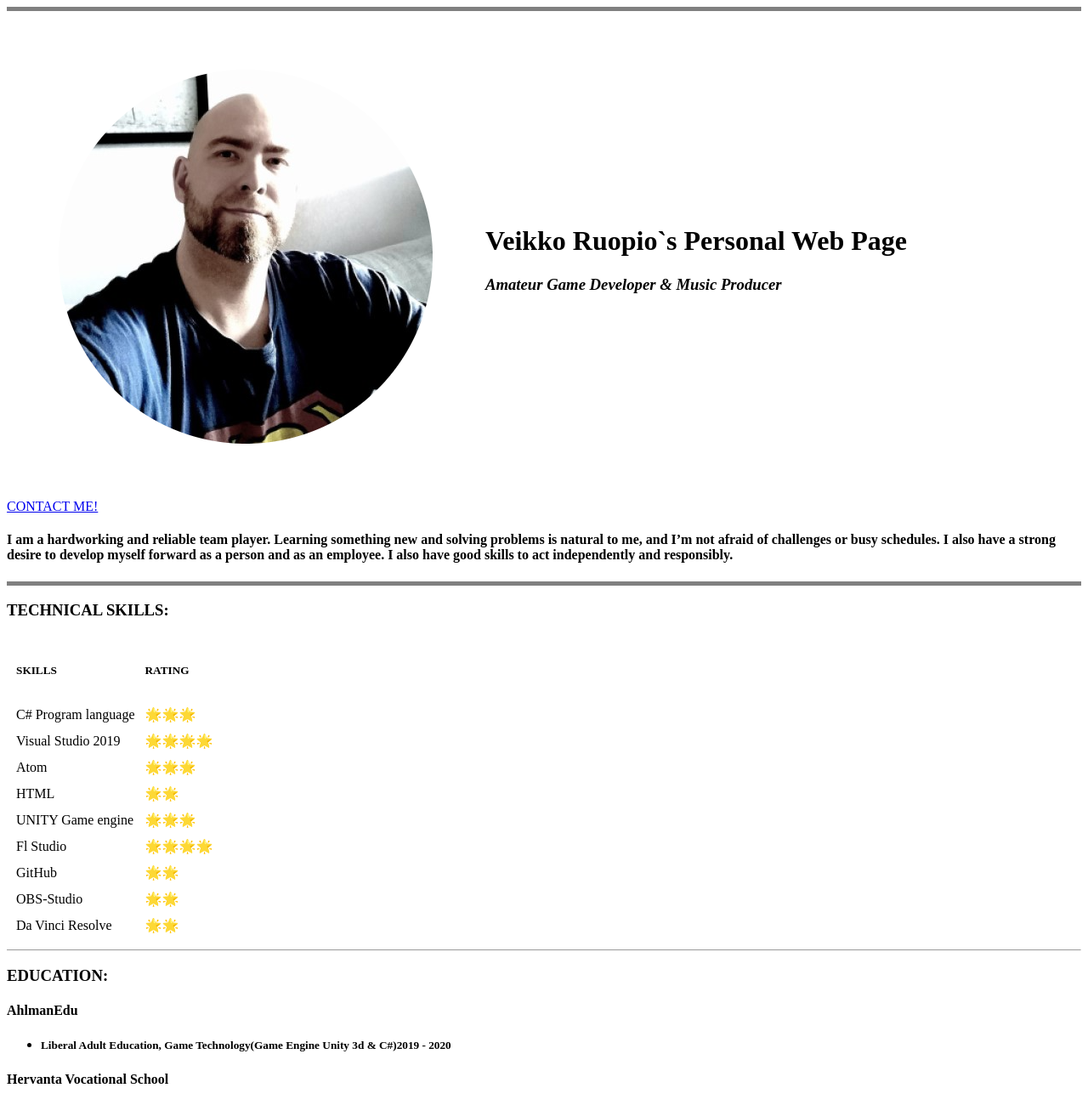
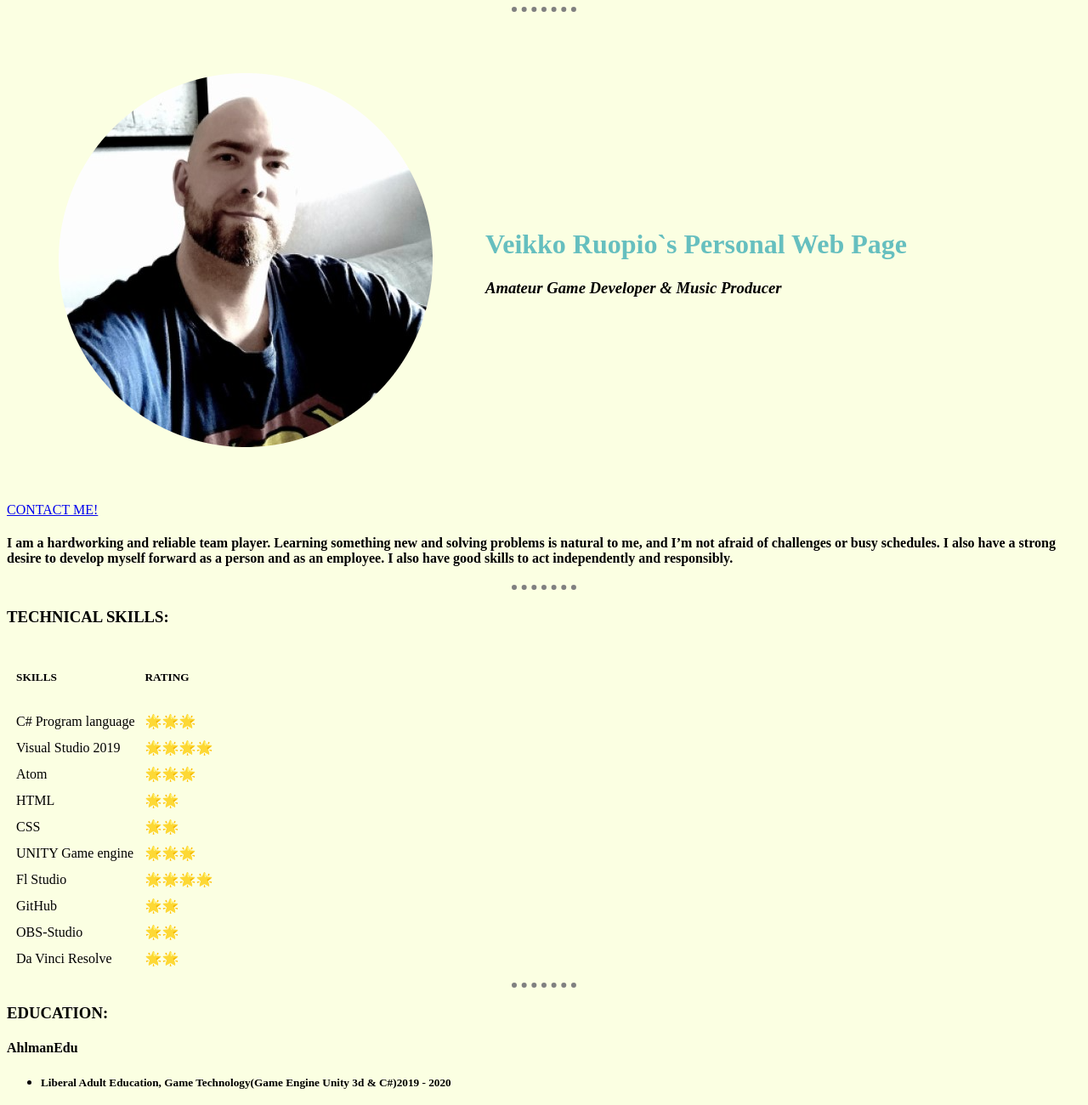
Before and after one commit to Veikko1983/cv, a plain HTML site: page index.html in a window 1280 px wide. Shown: the top 1300 px of the page at 85% size. Drawn offline with Linux system fonts and the light colour scheme; files that its build step writes are made by us from their sources; files whose address does not match are found by name.

Commit message:
new file styles.css and updated html files

```diff
--- a/index.html
+++ b/index.html
@@ -1,16 +1,20 @@
 <!DOCTYPE html>
+
 <html lang="en" dir="ltr">
 
 <head>
   <meta charset="utf-8">
   <title>🌟 Veikko Ruopio`s Personal Site 🌟</title>
+<!-- LINK MEANING IS USING CLASS-->
+<link rel="stylesheet" href="css/styles.css">
+
 </head>
 
 <body>
-  <hr size="5" noshade>
+  <hr size="5">
   <table cellspacing="60">
     <tr>
-      <td><img src="veikkoboi_littleImge.png" alt="Veikko`s profile picture"></td>
+      <td><img src="D:\Full Stack Web Development Bootcamp 2022\Web Development\HTML -Personal Site\Images\veikkoboi_littleImge.png" alt="Veikko profile picture"></td>
 
       <td>
         <h1>Veikko Ruopio`s Personal Web Page</h1>
@@ -30,10 +34,10 @@ Learning something new and solving problems is natural to me, and I’m not afra
     I also have a strong desire to develop myself forward as a person and as an employee.
     I also have good skills to act independently and responsibly.</h4>
   </p>
-  <hr size="5" noshade>
+  <hr size="5">
   <h3> TECHNICAL SKILLS:</h3>
 
-  <table cellspacing = "10">
+  <table cellspacing="10">
     <tr>
       <td>
         <h5>SKILLS</h5>
@@ -60,6 +64,10 @@ I also have good skills to act independently and responsibly.</h4>
       <td>🌟🌟</td>
     </tr>
     <tr>
+      <td>CSS</td>
+      <td>🌟🌟</td>
+    </tr>
+    <tr>
       <td>UNITY Game engine</td>
       <td>🌟🌟🌟</td>
     </tr>
@@ -83,7 +91,7 @@ I also have good skills to act independently and responsibly.</h4>
 
   </table>
 
-<hr size = "1">
+  <hr size="1">
   <h3>EDUCATION:</h3>
   <h4>AhlmanEdu</h4>
   <ul>
@@ -103,7 +111,7 @@ I also have good skills to act independently and responsibly.</h4>
       </h5>
     </li>
   </ul>
-<hr size="1" >
+  <hr size="1">
   <h3>WORK EXPERIENCE:</h3>
   <!--table = border is old style, CSS will be beter here-->
   <table>
@@ -125,16 +133,16 @@ I also have good skills to act independently and responsibly.</h4>
       </td>
     </tr>
   </table>
-<hr size="1" >
+  <hr size="1">
   <h3>LANGUAGES:</h3>
   <h4>
-  FINNISH    *Native or bilingual proficiency*
+    FINNISH *Native or bilingual proficiency*
   </h4>
   <h4>
     ENGLISH
   </h4>
 
-<hr size="1" >
+  <hr size="1">
 
   <h3>SOCIAL MEDIA:</h3>
   <ul>
@@ -143,19 +151,19 @@ I also have good skills to act independently and responsibly.</h4>
     <li><a href="https://m.facebook.com/veikko.ruopio">Facebook</a></li>
     <li><a href="https://fi.linkedin.com/in/veikko-ruopio-a05189192">LinkedIn</a></li>
   </ul>
-<hr size="1" >
+  <hr size="1">
   <h3>RELEASED GAMES:</h3>
   <a href="Released Games.html">MY RELEASED GAMES</a>
-    <hr size = "1" >
+  <hr size="1">
   <h3>RECOMMENDATIONS:</h3>
-    <h4>Risto Koskenkorva <br> <a href="tel:+358451212236">Tel:+358451212236</a> <br> <a href="mailto:risto.koskenkorva@gmail.com">risto.koskenkorva@gmail.com </a>  </h4>
+  <h4>Risto Koskenkorva <br> <a href="tel:+358451212236">Tel:+358451212236</a> <br> <a href="mailto:risto.koskenkorva@gmail.com">risto.koskenkorva@gmail.com </a> </h4>
   <h5>Given date: April 7, 2020, Risto was Veikko’s mentor in AhlmanEdu <br>
     Veikko is a great student, who can communicate matters well.
     He is proficient with Unity, Visual Studio and coding in C#.
     He has a lot of experience in challenging work place, which has made him a good project leader who treats people well.
     Veikko is enthusiastic about topics he wants to learn and can learn things by himself.
     I highly recommend hiring or working with Veikko if you're looking for a driven, kind and teamplaying person.</h5>
-<hr size="1" >
+  <hr size="1">
   <h3>HOBBIES:</h3>
   <ol>
     <li>Game Developing</li>
--- /dev/null
+++ b/styles.css
@@ -0,0 +1,15 @@
+body {
+  background-color: #FBFFE2;
+
+}
+
+hr {
+  border-color: gray;
+  border-style: none;
+  border-top-style: dotted;
+  border-width: 6px;
+  width: 6%;
+}
+h1,h2{
+  color: #66BFBF;
+}
```
Also changed, not shown: ContactForm.html (+2 -1 lines), Released Games.html (+2 -1 lines). Lines whose indentation alone changed are shown as unchanged.
